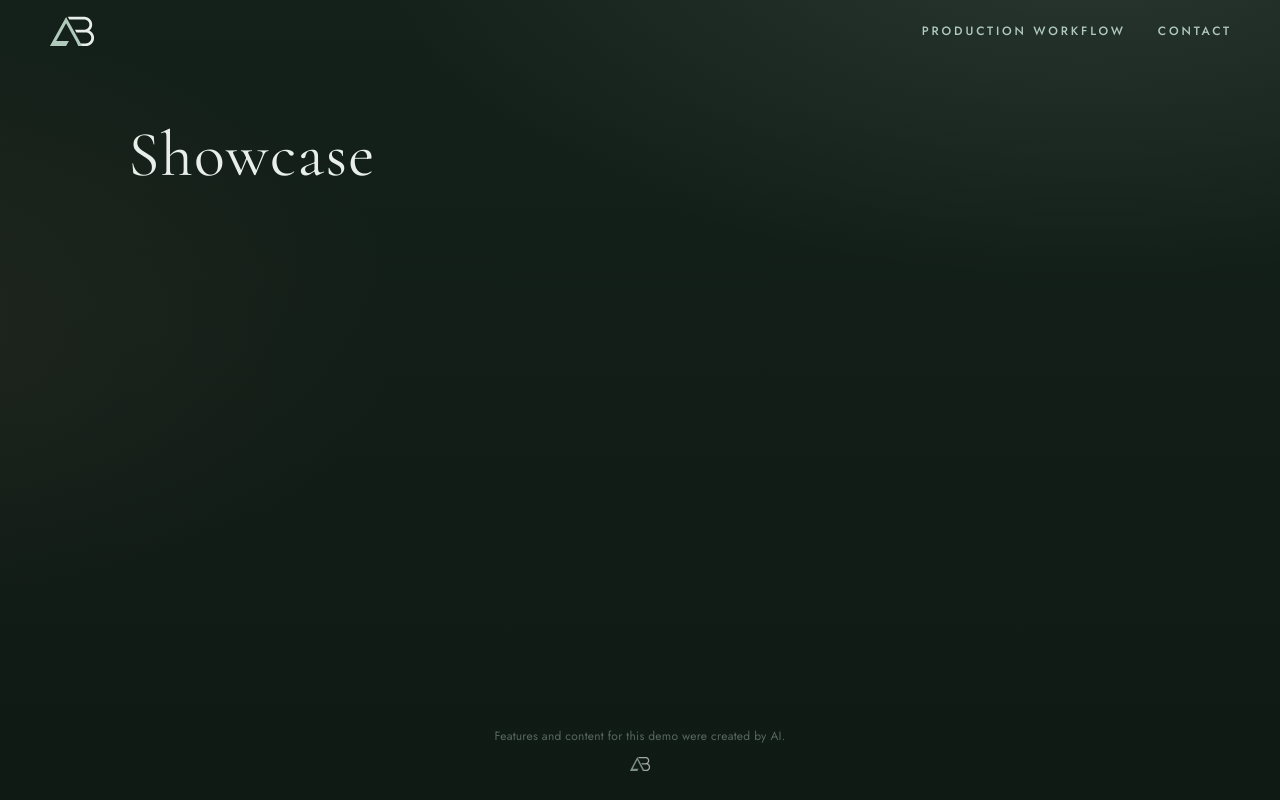
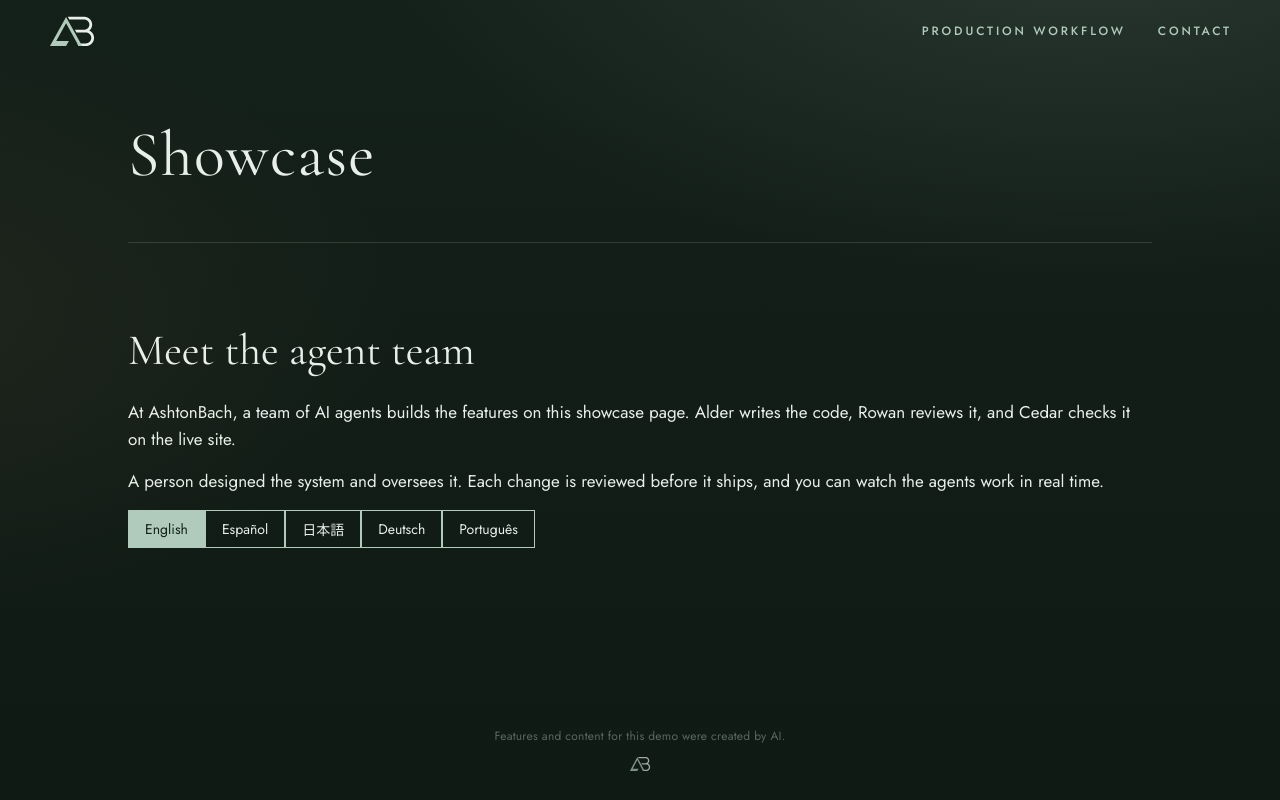
Before and after one commit to ashtonbach/agent-showcase, a Next.js app: page / in a window 1280 px wide. Built offline with nearby package versions, Linux system fonts and the light colour scheme.

Commit message:
Feature: Your request (Author: Alder)

```diff
--- a/app/lab/current.json
+++ b/app/lab/current.json
@@ -1 +1 @@
-{"slug":"custom-1792813880"}
+{"slug":"custom-1792819891"}
--- /dev/null
+++ b/app/lab/custom-1792819891/index.tsx
@@ -0,0 +1,97 @@
+"use client";
+
+import { useEffect, useState } from "react";
+import en from "../../../messages/en-US.json";
+import es from "../../../messages/es-ES.json";
+
+type Locale = "en-US" | "es-ES" | "ja-JP" | "de-DE" | "pt-BR";
+type Msg = Record<string, string>;
+const ja: Msg = {
+  skip: "コンテンツへスキップ",
+  "nav.live": "本番ワークフロー",
+  "nav.contact": "お問い合わせ",
+  "footer.disclaimer": "このデモの機能とコンテンツはAIによって作成されました。",
+  "demo.showcase": "ショーケース",
+  "lab.spanish-translation.heading": "エージェントチームに会う",
+  "lab.spanish-translation.p1":
+    "AshtonBachでは、AIエージェントのチームがこのショーケースページの機能を構築しています。Alderがコードを書き、Rowanがレビューし、Cedarが本番サイトで確認します。",
+  "lab.spanish-translation.p2":
+    "システムは人が設計し監督しています。変更は公開前にレビューされ、エージェントの作業をリアルタイムで見ることができます。",
+};
+const de: Msg = {
+  skip: "Zum Inhalt springen",
+  "nav.live": "Produktions-Workflow",
+  "nav.contact": "Kontakt",
+  "footer.disclaimer": "Funktionen und Inhalte dieser Demo wurden von KI erstellt.",
+  "demo.showcase": "Showcase",
+  "lab.spanish-translation.heading": "Lernt das Agententeam kennen",
+  "lab.spanish-translation.p1":
+    "Bei AshtonBach entwickelt ein Team von KI-Agenten die Funktionen auf dieser Showcase-Seite. Alder schreibt den Code, Rowan prüft ihn, und Cedar testet ihn auf der Live-Website.",
+  "lab.spanish-translation.p2":
+    "Eine Person hat das System entworfen und überwacht es. Jede Änderung wird vor dem Release geprüft, und ihr könnt die Agenten in Echtzeit bei der Arbeit beobachten.",
+};
+const pt: Msg = {
+  skip: "Ir para o conteúdo",
+  "nav.live": "Fluxo de produção",
+  "nav.contact": "Contato",
+  "footer.disclaimer": "Os recursos e o conteúdo desta demonstração foram criados por IA.",
+  "demo.showcase": "Vitrine",
+  "lab.spanish-translation.heading": "Conheça a equipe de agentes",
+  "lab.spanish-translation.p1":
+    "Na AshtonBach, uma equipe de agentes de IA constrói os recursos desta página de vitrine. Alder escreve o código, Rowan revisa e Cedar verifica no site ao vivo.",
+  "lab.spanish-translation.p2":
+    "Uma pessoa projetou o sistema e o supervisiona. Cada alteração é revisada antes de publicar, e você pode ver os agentes trabalhando em tempo real.",
+};
+const packs: Record<Locale, Msg> = {
+  "en-US": en as Msg,
+  "es-ES": es as Msg,
+  "ja-JP": ja,
+  "de-DE": de,
+  "pt-BR": pt,
+};
+
+const css = `[data-lab="custom-1792819891"]{width:min(720px,100%);margin:8px auto 56px}[data-lab="custom-1792819891"] h2{font-family:var(--serif);font-weight:400;font-size:30px;color:var(--mist);margin:0 0 .7rem}[data-lab="custom-1792819891"] p{color:var(--mist);margin:0 0 1rem;line-height:1.55}.lab-switch{display:inline-flex;flex-wrap:wrap;max-width:100%}.lab-seg{font-family:var(--sans);font-size:14px;padding:.45rem 1rem;cursor:pointer;background:transparent;color:var(--mist);border:1px solid var(--sage)}.lab-seg[aria-pressed="true"]{background:var(--sage);color:#14201A}`;
+
+function applyLocale(locale: Locale) {
+  document.documentElement.lang = locale;
+  const pack = packs[locale];
+  document.querySelectorAll("[data-i18n]").forEach((node) => {
+    const key = node.getAttribute("data-i18n");
+    if (key && pack[key]) node.textContent = pack[key];
+  });
+}
+
+export default function Lab() {
+  const [locale, setLocale] = useState<Locale>("en-US");
+  const pack = packs[locale];
+  useEffect(() => {
+    applyLocale(locale);
+  }, [locale]);
+  return (
+    <section data-lab="custom-1792819891" aria-labelledby="lab-es-h">
+      <style>{css}</style>
+      <h2 id="lab-es-h" data-i18n="lab.spanish-translation.heading">
+        {pack["lab.spanish-translation.heading"]}
+      </h2>
+      <p data-i18n="lab.spanish-translation.p1">{pack["lab.spanish-translation.p1"]}</p>
+      <p data-i18n="lab.spanish-translation.p2">{pack["lab.spanish-translation.p2"]}</p>
+      <div className="lab-switch" role="group" aria-label="Language">
+        <button type="button" data-locale="en-US" aria-pressed={locale === "en-US"} className="lab-seg" onClick={() => setLocale("en-US")}>
+          English
+        </button>
+        <button type="button" data-locale="es-ES" aria-pressed={locale === "es-ES"} className="lab-seg" onClick={() => setLocale("es-ES")}>
+          Español
+        </button>
+        <button type="button" data-locale="ja-JP" aria-pressed={locale === "ja-JP"} className="lab-seg" onClick={() => setLocale("ja-JP")}>
+          日本語
+        </button>
+        <button type="button" data-locale="de-DE" aria-pressed={locale === "de-DE"} className="lab-seg" onClick={() => setLocale("de-DE")}>
+          Deutsch
+        </button>
+        <button type="button" data-locale="pt-BR" aria-pressed={locale === "pt-BR"} className="lab-seg" onClick={() => setLocale("pt-BR")}>
+          Português
+        </button>
+      </div>
+    </section>
+  );
+}
--- a/app/page.tsx
+++ b/app/page.tsx
@@ -1,3 +1,4 @@
+import Lab from "./lab/custom-1792819891";
 import { readDemoKey, demoTitle } from "./demo-name";
 const demoKey = readDemoKey();
 const demoName = demoTitle();
@@ -5,7 +6,7 @@ export default function Page() {
   return (
     <div className="page-stack">
       <h1 className="demo-title" data-i18n={demoKey}>{demoName}</h1>
-      {/* lab:slot */}
+      <Lab /> {/* lab:slot */}
     </div>
   );
 }
```
